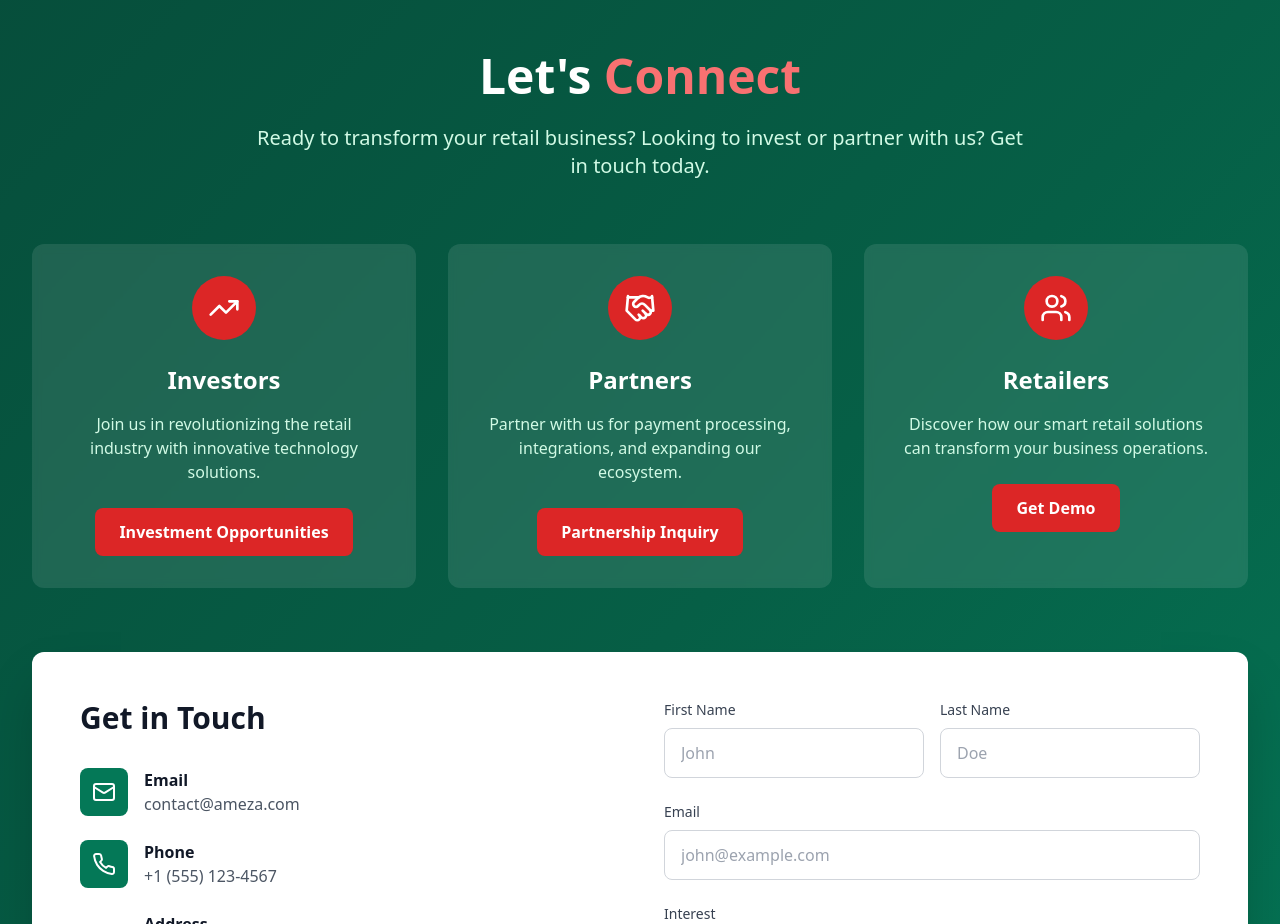
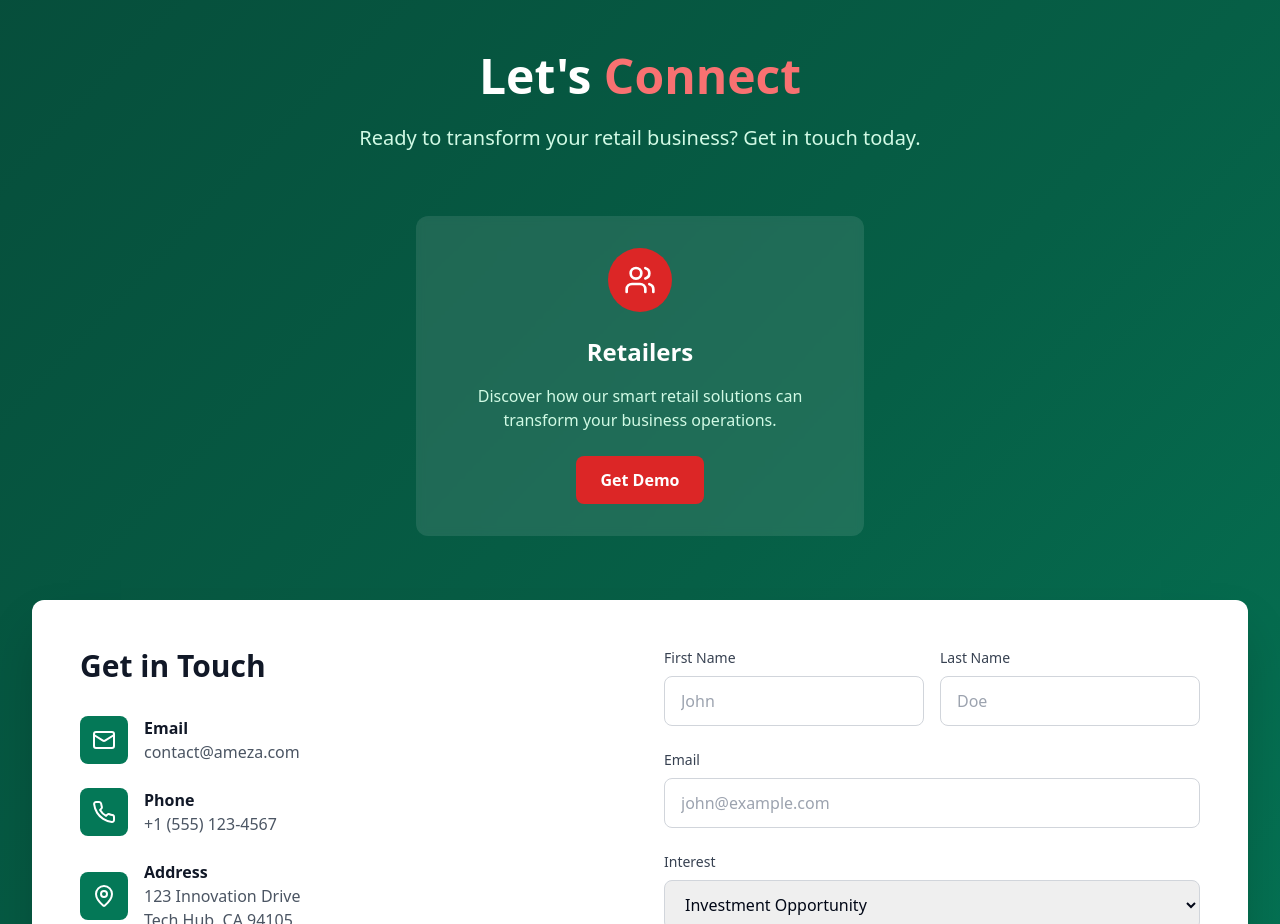
Before and after one commit to Ameza-Smart-Retail-Solutions/website, a React (Vite) app: page / in a window 1280 px wide. Shown: the part 2540-3464 px from the top of the page. Built offline with nearby package versions, Linux system fonts and the light colour scheme.

Commit message:
Remove investor and partner cards
Remove the investor and partner cards from the contact section.

```diff
--- a/src/components/Contact.tsx
+++ b/src/components/Contact.tsx
@@ -1,6 +1,5 @@
-
 import React from 'react';
-import { Mail, Phone, MapPin, Users, Handshake, TrendingUp } from 'lucide-react';
+import { Mail, Phone, MapPin, Users } from 'lucide-react';
 
 const Contact = () => {
   return (
@@ -11,38 +10,12 @@ const Contact = () => {
             Let's <span className="text-red-400">Connect</span>
           </h2>
           <p className="text-xl text-emerald-100 max-w-3xl mx-auto">
-            Ready to transform your retail business? Looking to invest or partner with us? Get in touch today.
+            Ready to transform your retail business? Get in touch today.
           </p>
         </div>
 
-        <div className="grid lg:grid-cols-3 gap-8 mb-16">
-          <div className="bg-white/10 backdrop-blur-sm rounded-xl p-8 text-center">
-            <div className="bg-red-600 w-16 h-16 rounded-full flex items-center justify-center mx-auto mb-6">
-              <TrendingUp className="text-white" size={32} />
-            </div>
-            <h3 className="text-2xl font-bold text-white mb-4">Investors</h3>
-            <p className="text-emerald-100 mb-6">
-              Join us in revolutionizing the retail industry with innovative technology solutions.
-            </p>
-            <button className="bg-red-600 hover:bg-red-700 text-white px-6 py-3 rounded-lg font-semibold transition-colors">
-              Investment Opportunities
-            </button>
-          </div>
-
-          <div className="bg-white/10 backdrop-blur-sm rounded-xl p-8 text-center">
-            <div className="bg-red-600 w-16 h-16 rounded-full flex items-center justify-center mx-auto mb-6">
-              <Handshake className="text-white" size={32} />
-            </div>
-            <h3 className="text-2xl font-bold text-white mb-4">Partners</h3>
-            <p className="text-emerald-100 mb-6">
-              Partner with us for payment processing, integrations, and expanding our ecosystem.
-            </p>
-            <button className="bg-red-600 hover:bg-red-700 text-white px-6 py-3 rounded-lg font-semibold transition-colors">
-              Partnership Inquiry
-            </button>
-          </div>
-
-          <div className="bg-white/10 backdrop-blur-sm rounded-xl p-8 text-center">
+        <div className="flex justify-center mb-16">
+          <div className="bg-white/10 backdrop-blur-sm rounded-xl p-8 text-center max-w-md">
             <div className="bg-red-600 w-16 h-16 rounded-full flex items-center justify-center mx-auto mb-6">
               <Users className="text-white" size={32} />
             </div>
```
